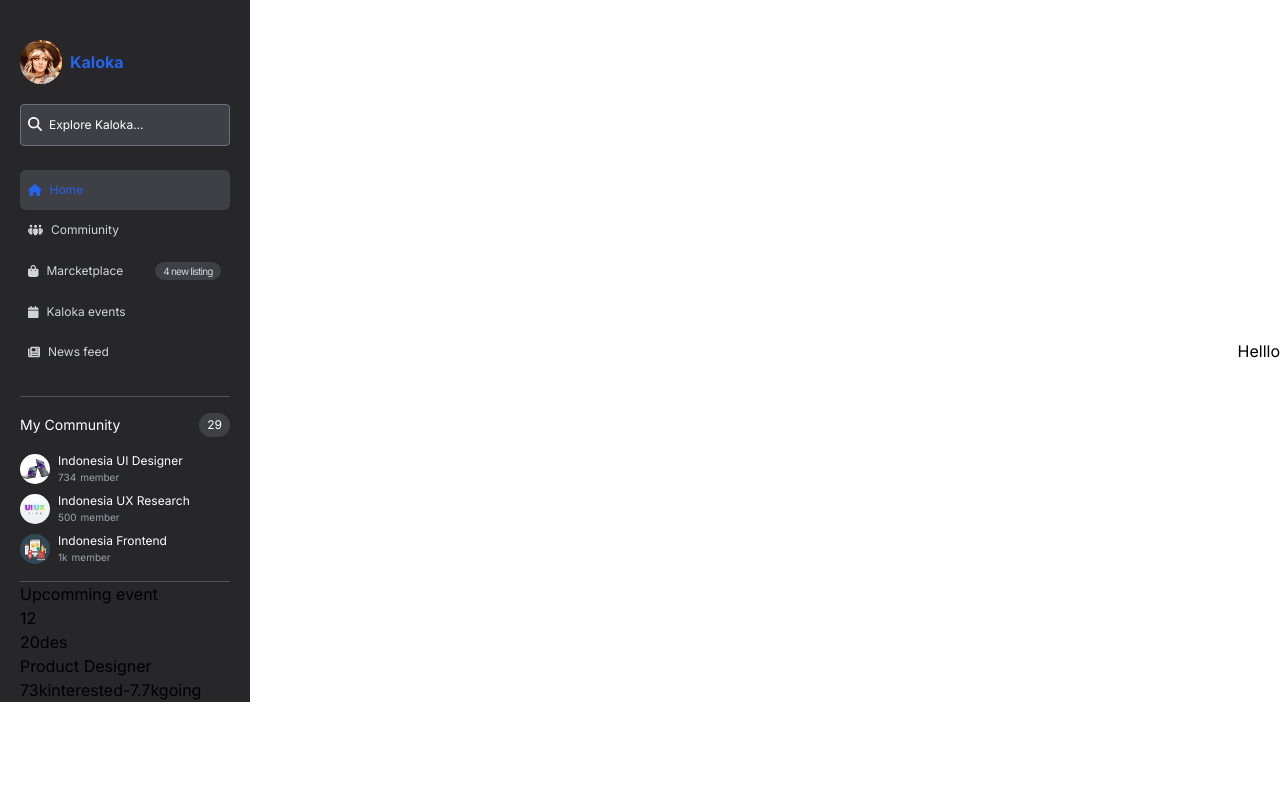
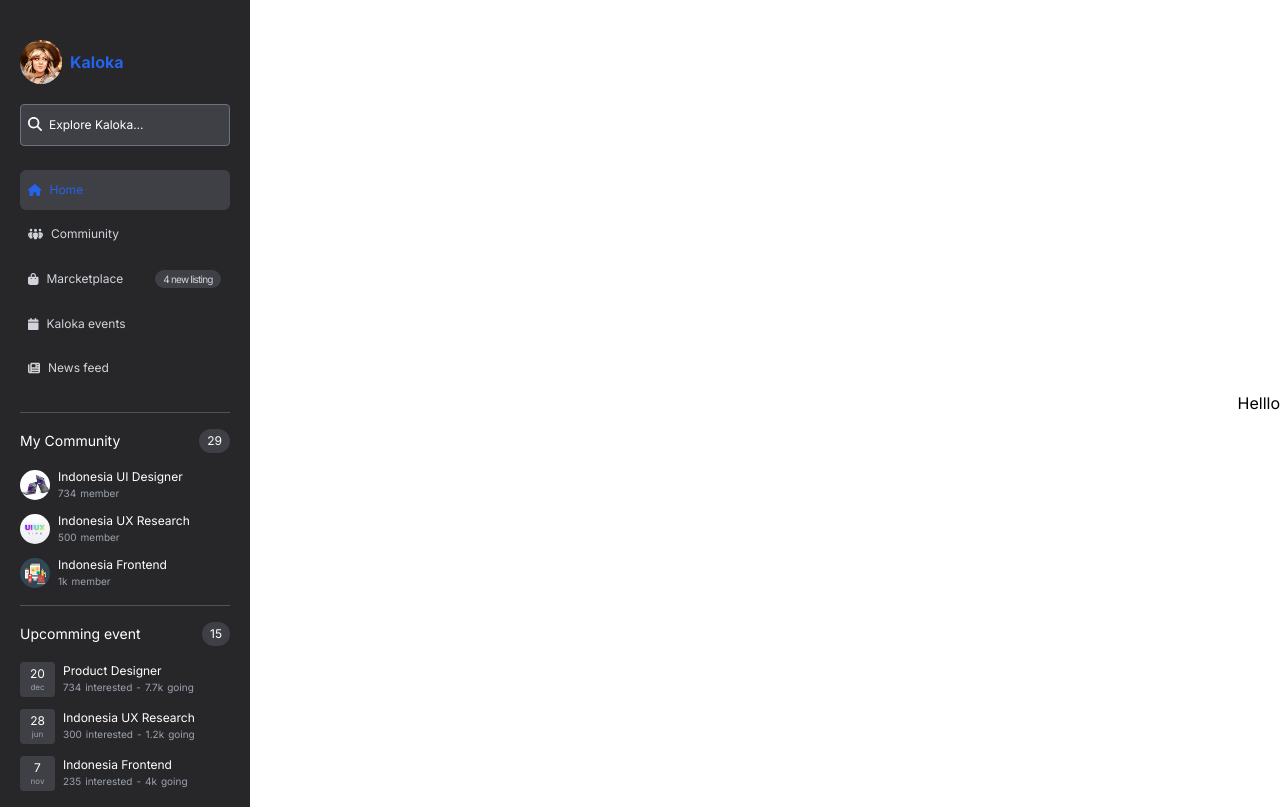
Before and after one commit to CaseoJKL/mern-front, a Next.js app: page / in a window 1280 px wide. Built offline with nearby package versions, Linux system fonts and the light colour scheme.

Commit message:
LeftSideBar in Homepage => Upcomming event Section  => done

```diff
--- a/src/app/_Components/Home/LeftSideBar.js
+++ b/src/app/_Components/Home/LeftSideBar.js
@@ -99,26 +99,60 @@ const LeftSideBar = () => {
         </div>
       </section>
       <hr className="border-zinc-600" />
+      <section className="main_LeftSideBar-CommunitySection">
+        <header>
+          <h1>Upcomming event</h1>
+          <p>15</p>
+        </header>
+        <div>
+          <li>
+            <aside>
+              <h4>20</h4>
+              <span>dec</span>
+            </aside>
             <section>
-        <div>
-          <h1>Upcomming event</h1>
-          <spam>12</spam>
-        </div>
-        <div>
-          <div>
-            <span>20</span>
-            <span>des</span>
-          </div>
-          <div>
               <h1>Product Designer</h1>
               <div>
-              <span>73k</span>
+                <span>734</span>
                 <span>interested</span>
                 <span>-</span>
                 <span>7.7k</span>
                 <span>going</span>
               </div>
+            </section>
+          </li>
+          <li>
+            <aside>
+              <h4>28</h4>
+              <span>jun</span>
+            </aside>
+            <section>
+              <h1>Indonesia UX Research</h1>
+              <div>
+                <span>300</span>
+                <span>interested</span>
+                <span>-</span>
+                <span>1.2k</span>
+                <span>going</span>
               </div>
+            </section>
+          </li>
+          <li>
+            <aside>
+              <h4>7</h4>
+              <span>nov</span>
+            </aside>
+            <section>
+              <h1>Indonesia Frontend</h1>
+              <div>
+                <span>235</span>
+                <span>interested</span>
+                <span>-</span>
+                <span>4k</span>
+                <span>going</span>
+              </div>
+            </section>
+          </li>
         </div>
       </section>
     </main>
--- a/src/app/globals.css
+++ b/src/app/globals.css
@@ -18,7 +18,7 @@
   @apply flex-col-g my-6 text-xs text-gray-300;
 }
 .main_LeftSideBar-MenuSection div {
-  @apply flex justify-start items-center pl-2 py-3 rounded-md;
+  @apply flex justify-start items-center pl-2 py-3 my-1 rounded-md cursor-pointer;
 }
 .main_LeftSideBar-MenuSection div span {
   @apply text-[10px] rounded-full px-2 py-[0.8px] -tracking-[0.8px] bg-zinc-700 text-center ml-8;
@@ -45,13 +45,22 @@
   @apply flex-col-g my-4;
 }
 .main_LeftSideBar-CommunitySection div li {
-  @apply flex justify-start items-center list-none my-2;
+  @apply flex justify-start items-center list-none my-3 cursor-pointer;
 }
 .main_LeftSideBar-CommunitySection div li img {
   @apply w-[30px] h-[30px] rounded-full;
 }
 .main_LeftSideBar-CommunitySection div > li > section {
   @apply text-xs ml-2;
+}
+.main_LeftSideBar-CommunitySection div > li > aside {
+  @apply w-[35px] h-[35px] bg-zinc-700 rounded text-center text-xs pt-1;
+}
+.main_LeftSideBar-CommunitySection div > li > aside > h4 {
+  @apply text-white -mb-1;
+}
+.main_LeftSideBar-CommunitySection div > li > aside > span {
+  @apply text-[8px];
 }
 .main_LeftSideBar-CommunitySection div > li > section > h1 {
   @apply text-white;
```
Lines whose indentation alone changed are shown as unchanged.
